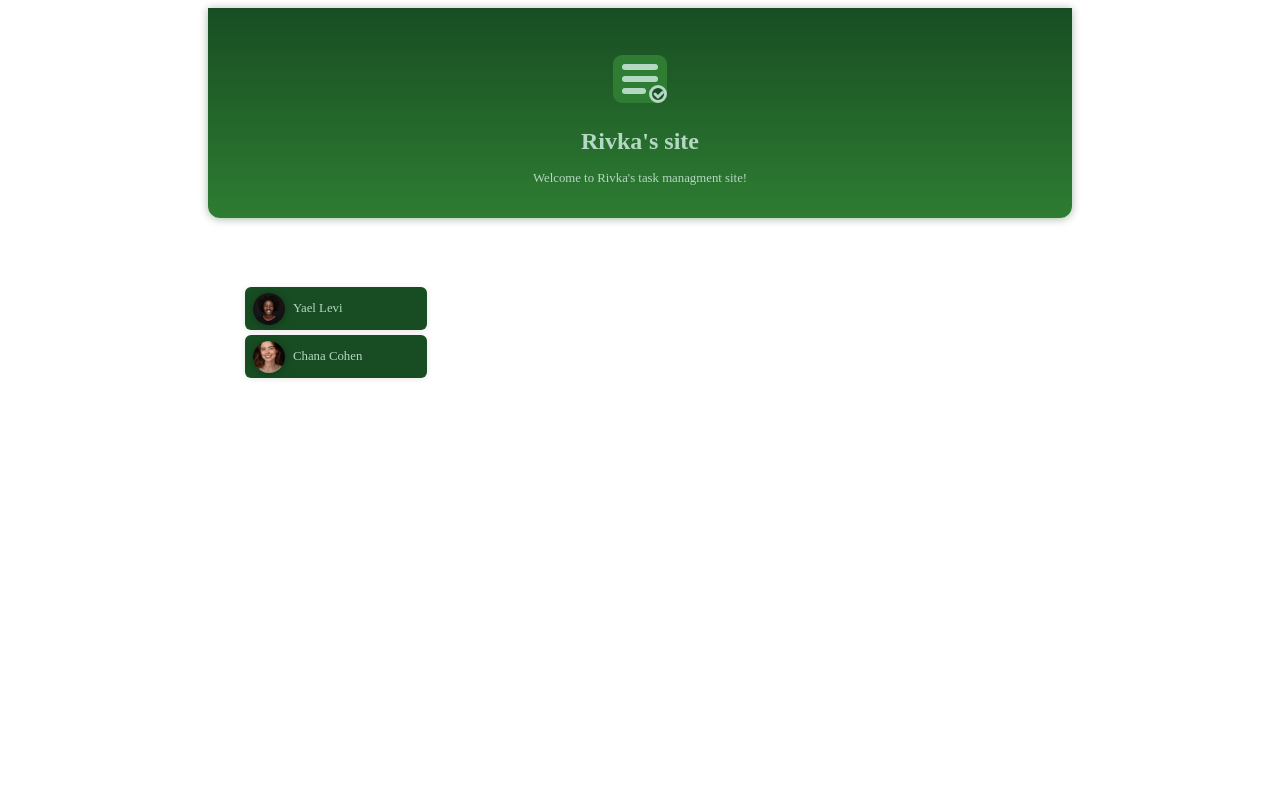
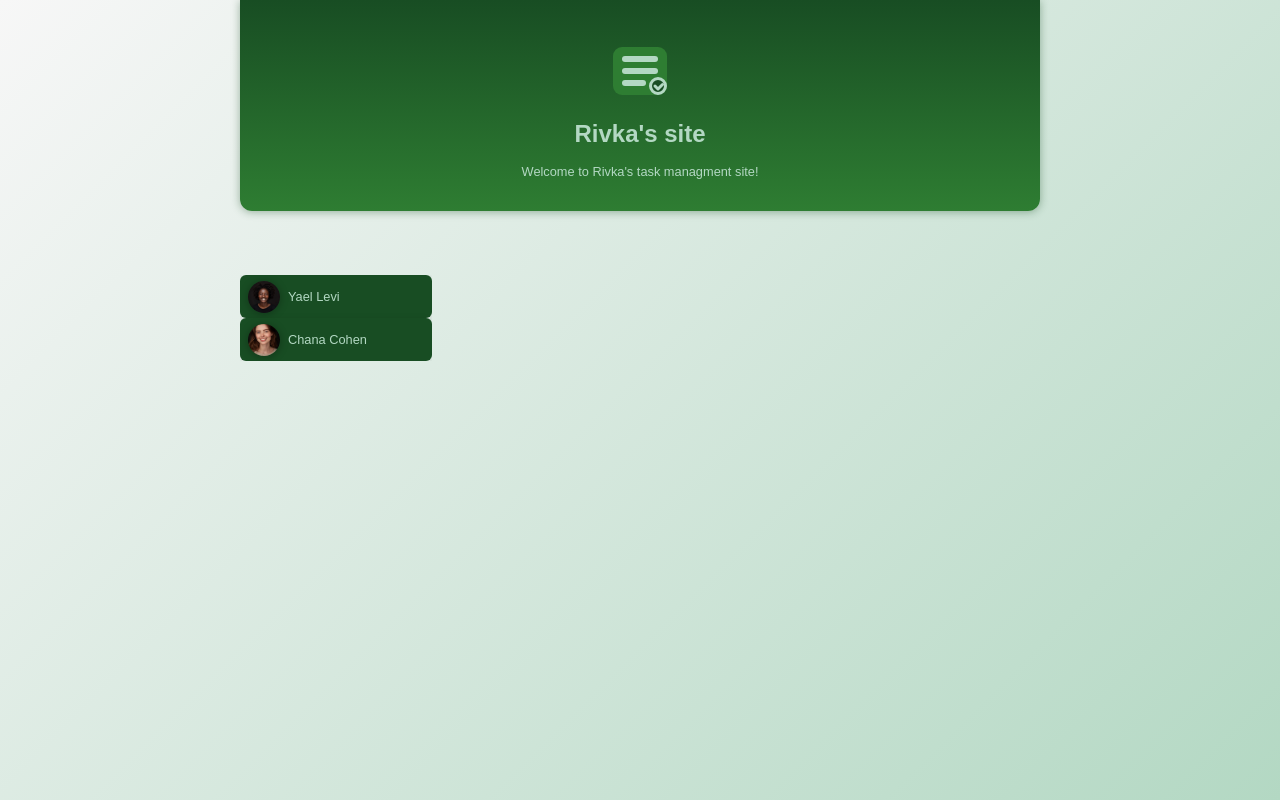
Before and after one commit to rivka8566-code/angular-tasks, an Angular app: page / in a window 1280 px wide. Built offline with nearby package versions, Linux system fonts and the light colour scheme.

Commit message:
fixing css

```diff
--- a/src/app/header/header.css
+++ b/src/app/header/header.css
@@ -33,7 +33,7 @@ header {
 p {
   margin: 0;
   font-size: 0.8rem;
-    text-wrap: balance;
+  /* text-wrap: balance; */
 }
 
 @media (min-width: 768px) {
--- a/src/app/user/user.css
+++ b/src/app/user/user.css
@@ -2,7 +2,6 @@ div {
   border-radius: 6px;
   box-shadow: 0 1px 6px rgba(0, 0, 0, 0.1);
   overflow: hidden;
-  margin: 5px;
 }
 
 button {
--- a/src/styles.css
+++ b/src/styles.css
@@ -1,54 +1,16 @@
-/* You can add global styles to this file, and also import other style files */
-header {
-    display: flex;
-    flex-direction: column;
-    align-items: center;
-    gap: 1rem;
-    width: 90%;
-    max-width: 50rem;
-    margin: 0 auto 2rem auto;
-    text-align: center;
-    background: linear-gradient(
-      to bottom,
-      #184d23,
-      #2e7d32
-    );
-    color: #b3d8c3;
-    padding: 1rem;
-    border-bottom-right-radius: 12px;
-    border-bottom-left-radius: 12px;
-    box-shadow: 0 1px 8px rgba(24, 77, 35, 0.4);
-  }
+* {
+  box-sizing: border-box;
+}
 
-  img {
-    width: 3.5rem;
-    object-fit: contain;
-  }
+html {
+  height: 100%;
+}
 
-  h1 {
-    font-size: 1.25rem;
-    margin: 0;
-    padding: 0;
-  }
-
-  p {
-    margin: 0;
-    font-size: 0.8rem;
-    text-wrap: balance;
-  }
-
-  @media (min-width: 768px) {
-    header {
-      padding: 2rem;
-    }
-
-    img {
-      width: 4.5rem;
-    }
-
-    h1 {
-      font-size: 1.5rem;
-      margin: 0;
-      padding: 0;
-    }
-  }
+body {
+  font-family: "Poppins", sans-serif;
+  background: linear-gradient(135deg, #f7f7f7 0%, #b3d8c3 100%);
+  color: #184d23;
+  margin: 0;
+  padding: 0;
+  height: 100%;
+}
```
Lines whose indentation alone changed are shown as unchanged.
